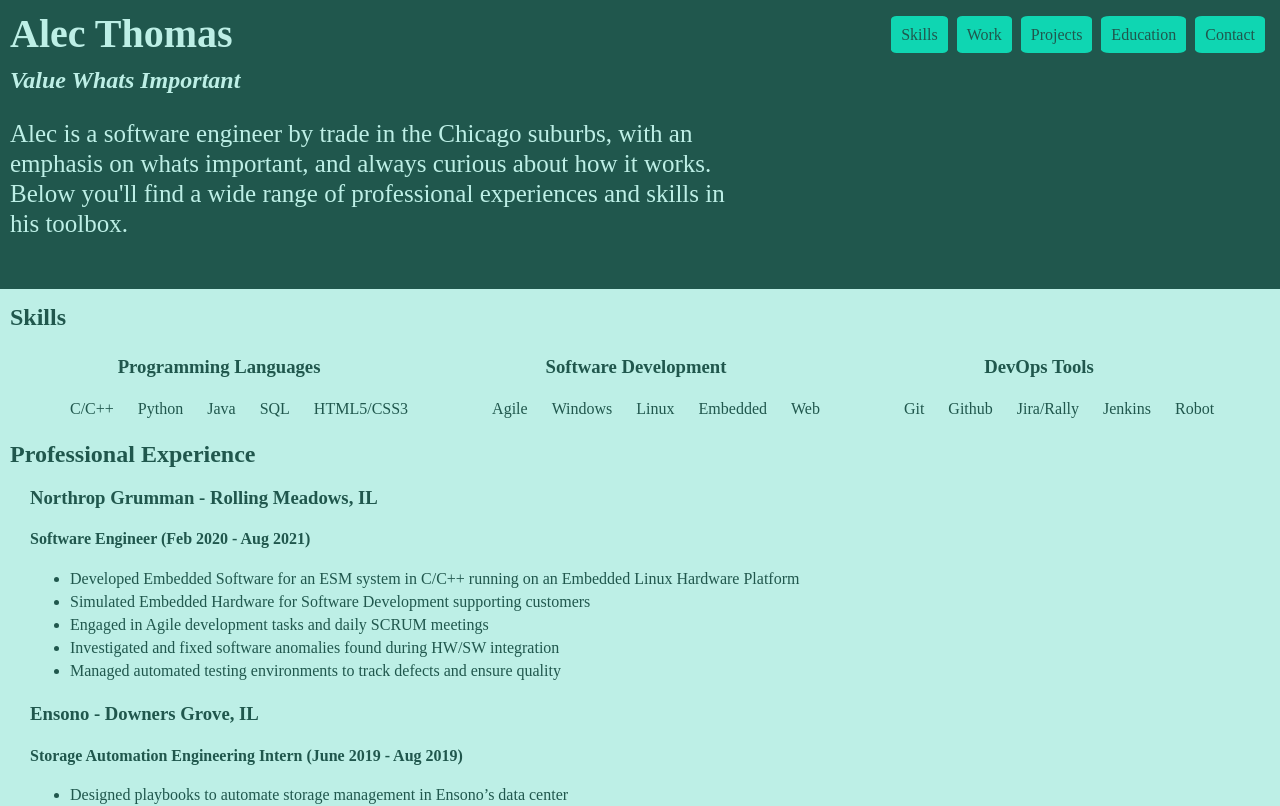
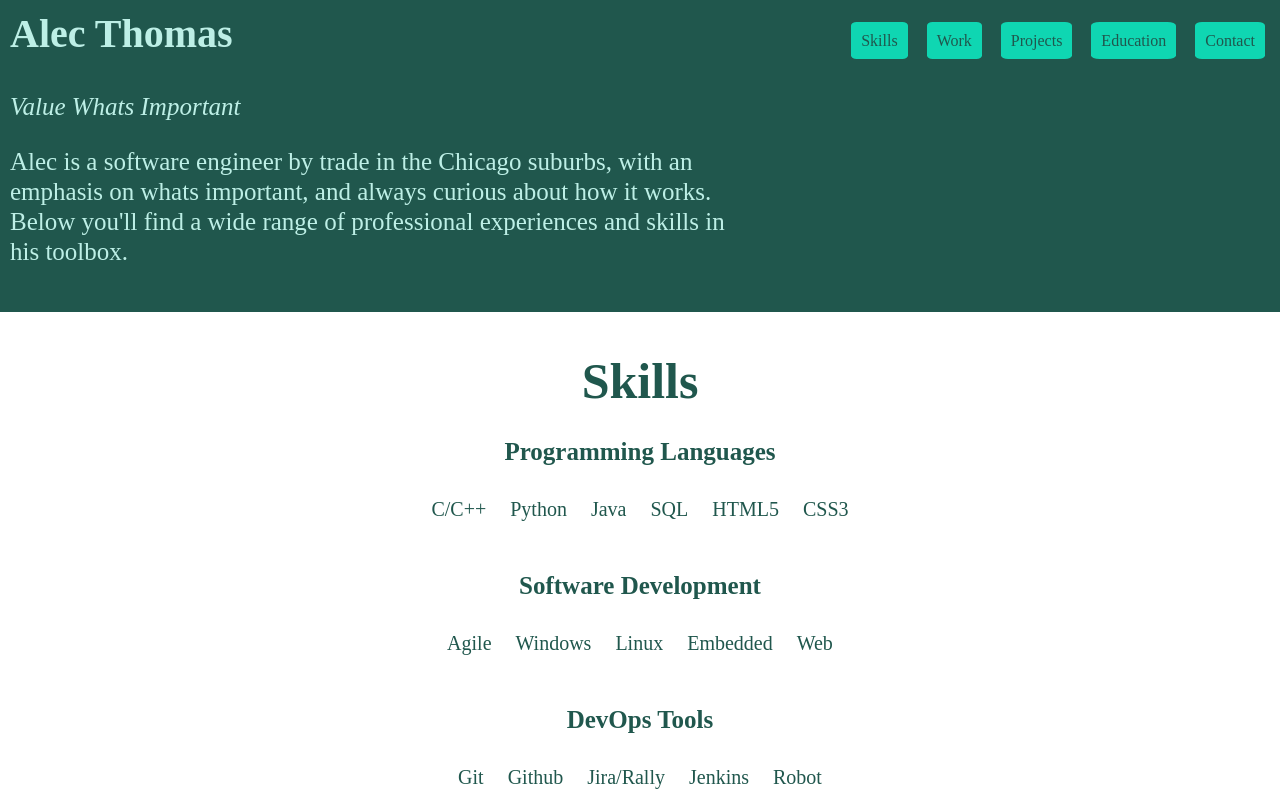
Before and after one commit to Athomas1794/athomas1794.github.io, a plain HTML site: page index.html in a window 1280 px wide. Shown: the top 806 px of the page. Drawn offline with Linux system fonts and the light colour scheme.

Commit message:
changed to centered approach

```diff
--- a/index.html
+++ b/index.html
@@ -17,7 +17,7 @@
         <li><a href="#contact">Contact</a></li>
       </ul>
     </nav>
-    <h2>Value Whats Important</h2>
+    <p class="motto">Value Whats Important</p>
     <p>Alec is a software engineer by trade in the Chicago suburbs, with an emphasis on whats important,
       and always curious about how it works. Below you'll find a wide range of professional
       experiences and skills in his toolbox.
@@ -32,7 +32,8 @@
         <li>Python</li>
         <li>Java</li>
         <li>SQL</li>
-        <li>HTML5/CSS3</li>
+        <li>HTML5</li>
+        <li>CSS3</li>
       </ul>
     </div>
     <div class='block'>
@@ -119,21 +120,6 @@
         <li>Implemented several core standard library objects to produce a timer app</li>
       </ul>
     </div>
-    <div class='block'>
-      <h3>Reliable Transport Protocol - C</h3>
-      <ul>
-        <li>Constructed a file transfer application with a sender/receiver pair that supports any filetype</li>
-        <li>Implemented my own protocol based on TCP using UDP packets to reliably send data</li>
-      </ul>
-    </div>
-    <div class='block'>
-      <h3>Bingo Game - C</h3>
-      <ul>
-        <li>Generates unique standard rule bingo cards using a 4D array</li>
-        <li>Options to play bingo, view cards, and generate histogram for all card numbers</li>
-        <li>Up to 5 players with 10 cards each</li>
-      </ul>
-    </div>
     </div>
     </section>
     <section id='education' class='education'>
--- a/style.css
+++ b/style.css
@@ -16,13 +16,14 @@ nav {
 nav ul li {
   display: inline-block;
   padding-right: 5px;
+  font-size: 16px;
 }
 
 header {
   background-color: #20574D;
   color: #BDEFE6;
   padding: 10px 10px;
-  padding-bottom: 25px;
+  padding-bottom: 20px;
   width: 100%;
   background-blend-mode: color;
 }
@@ -37,6 +38,7 @@ header a {
 
 header h2 {
   font-style: italic;
+  padding-top: 10px;
 }
 
 header p {
@@ -48,81 +50,108 @@ header p {
 h1 {
   display: inline;
   font-size: 40px;
+  text-align: center;
 }
 
 h2 {
   margin: 0;
-  padding-top: 10px;
+  padding-top: 30px;
+  font-size: 50px;
+  text-align: center;
 }
 
-section {
-  margin: 0;
+h3 {
+  font-size: 25px;
+  padding-top: 20px;
+  text-align: center;
+}
+
+h4 {
+  margin-top: 0;
+  text-align: center;
+}
+
+h2,
+h3,
+h4 {
+  padding-left: 10px;
+  padding-right: 10px;
+}
+
+.motto {
+  font-style: italic;
+  padding-top: 10px;
 }
 
 .skill-blocks {
   color: #20574d;
-  background-color: #BDEFE6;
-  padding-top: 5px;
-  padding-left: 10px;
+  background-color: #FFFFFF;
+  padding: 10px 10px;
 }
 
 .skill-blocks .block {
-  /*width: 200px;
-  height: 250px;*/
-  display: inline-block;
-  vertical-align: top;
-  padding: 5px 10px;
-  /*border: 1px solid black;
-  border-radius: 5%;*/
   line-height: 1.5em;
 }
 
-.skill-blocks .block ul li {
-  display: inline-block;
-  padding: 0 10px;
-  list-style: none;
+.skill-blocks .block ul {
+  padding: 10px 10px;
+  text-align: center;
 }
 
-.skill-blocks .block h3 {
+.skill-blocks .block ul li {
+  padding: 10px 10px;
+  list-style: none;
+  display: inline-block;
+}
+
+.skill-blocks h3 {
   text-align: center;
+  margin-top: 10px;
+  margin-bottom: 10px;
 }
 
 .experience {
   color: #20574d;
-  background-color: #BDEFE6;
-  padding-top: 5px;
-  padding-left: 10px;
+  background-color: #FFFFFF;
+  padding: 5px 10px;
 }
 
 .experience-blocks {
-  padding-left: 20px;
+  padding: 0 20px;
 }
 
 .projects {
   color: #20574d;
-  background-color: #BDEFE6;
-  padding-top: 5px;
-  padding-left: 10px;
+  background-color: #FFFFFF;
+  padding: 5px 10px;
 }
 
 .education {
   color: #20574d;
-  background-color: #BDEFE6;
-  padding-top: 5px;
-  padding-left: 10px;
+  background-color: #FFFFFF;
+  padding: 10px 10px;
 }
 
 .contact {
-  color: #20574d;
-  background-color: #BDEFE6;
-  padding-top: 5px;
-  padding-left: 10px;
+  background-color: #20574D;
+  color: #BDEFE6;
+  padding: 10px 10px;
+}
+
+.contact h2 {
+  margin-bottom: 10px;
 }
 
 ul {
   margin: 0;
+  text-align: center;
 }
 
 li {
-  padding-bottom: 5px;
+  padding-left: 10px;
+  padding-right: 10px;
+  list-style: none;
+  font-size: 20px;
+  text-align: center;
+  line-height: 30px;
 }
```
